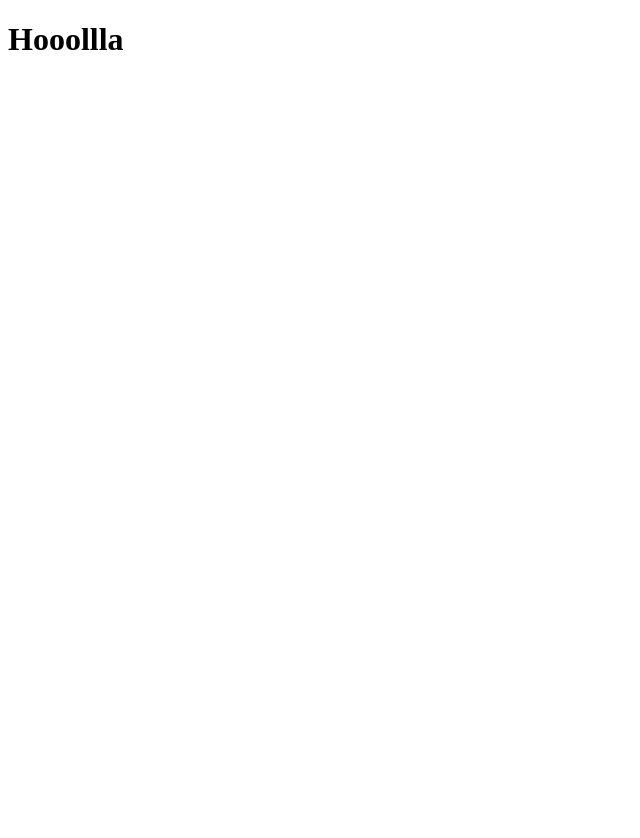
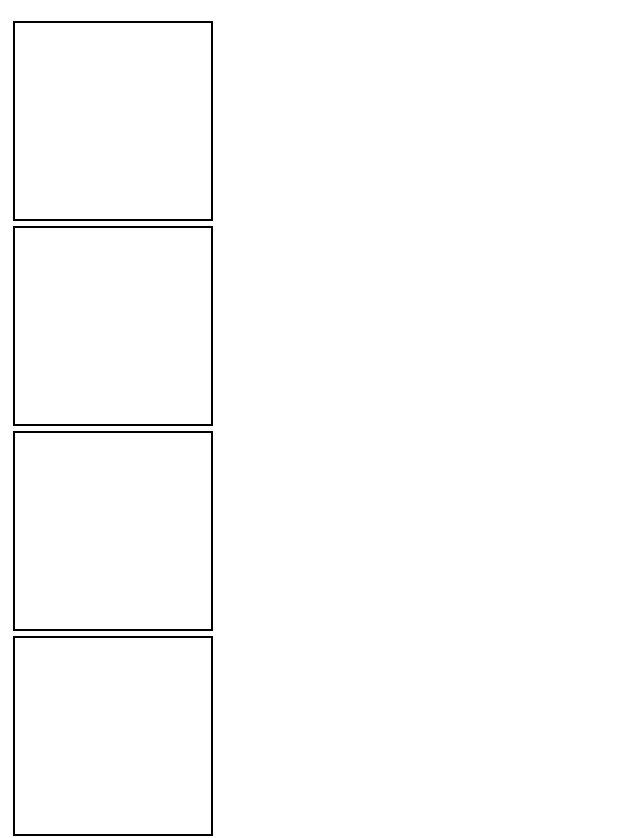
Before and after one commit to JD-R0driguez/react-play-ground, a React (Create React App) app in the folder state-props-play/: page / in a window 1280 px wide. Shown: the top 838 px of the page, without its empty margins (0-640 px from the left). Before the commit the page ends 800 px from the top, so only its background shows below. Built offline with nearby package versions, Linux system fonts and the light colour scheme.

Commit message:
Completed first challenge

```diff
--- a/state-props-play/src/App.js
+++ b/state-props-play/src/App.js
@@ -8,19 +8,13 @@ export default function App(){
 
     const [boxesArray, setBoxesArray] = React.useState(boxes)
 
-
-    /**
-     * Challenge part 1:
-     * 1. Initialize state with the default value of the
-     *    array pulled in from boxes.js
-     * 2. Map over that state array and display each one
-     *    as an empty square (black border, transparent bg color)
-     *    (Don't worry about using the "on" property yet)
-     */
+    const boxArray = boxesArray.map(box => {
+        return <div className="box" id={box.id} state={box.on}></div>
+    })
 
     return (
         <div>
-            <h1>Hooollla</h1>
+            <h1>{[boxArray]}</h1>
         </div>
     )
 }
--- a/state-props-play/src/styles.css
+++ b/state-props-play/src/styles.css
@@ -1,3 +1,10 @@
 * {
     box-sizing: border-box;
 }
+
+.box{
+    width: 200px;
+    height: 200px;
+    border: 2px solid #000;
+    margin: 5px;
+}
```
